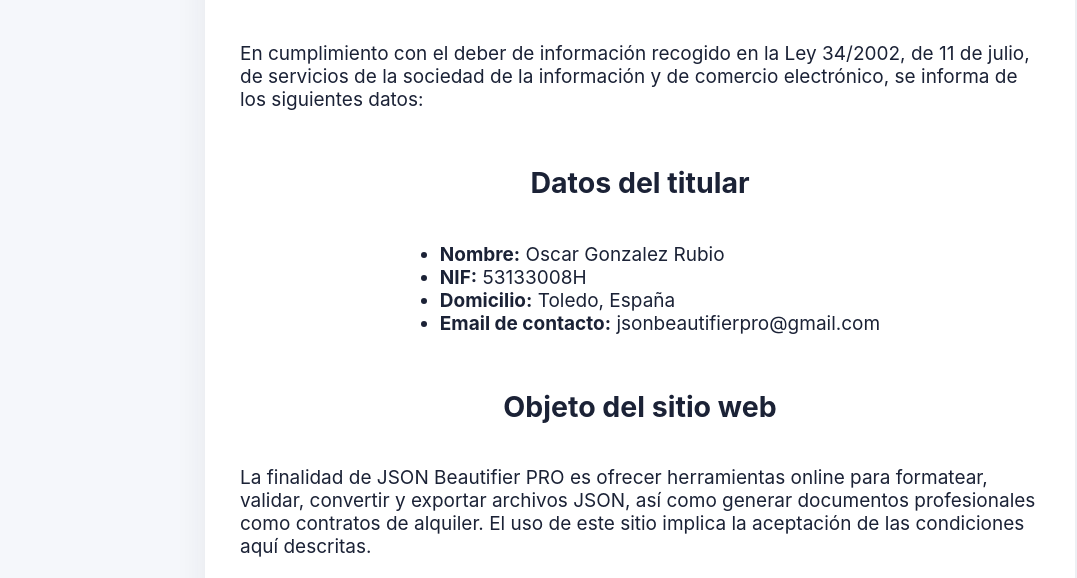
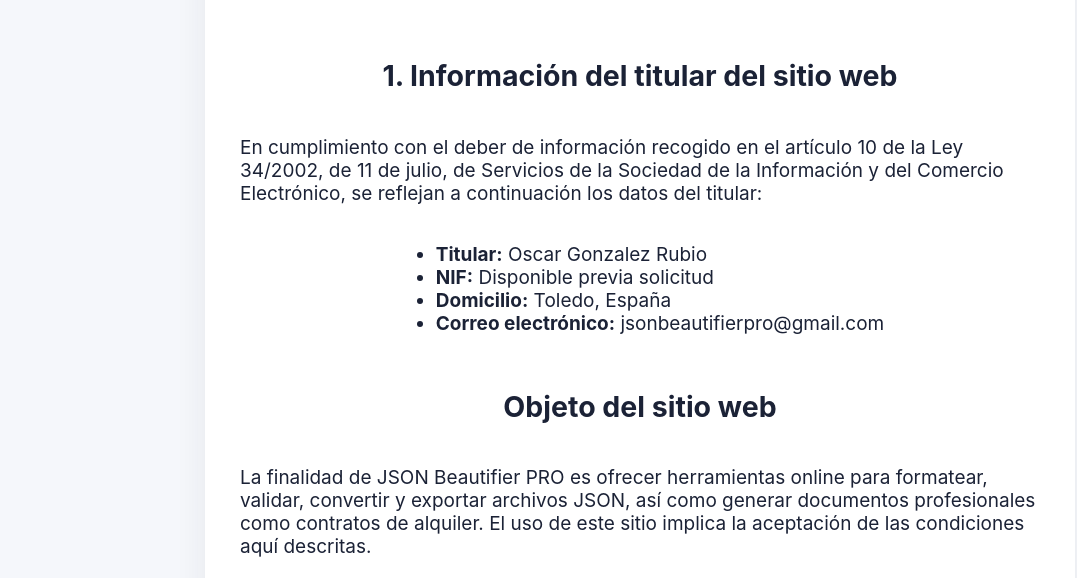
Before and after one commit to Chellene/Json-Beautifier-pro, a plain HTML site: page aviso-legal.html in a window 1280 px wide. Shown: the part 222-800 px from the top of the page, without its empty margins (0-1077 px from the left). Drawn offline with Linux system fonts and the light colour scheme.

Commit message:
Add files via upload

```diff
--- a/aviso-legal.html
+++ b/aviso-legal.html
@@ -48,15 +48,16 @@
     <main class="legal">
     <h1>Aviso Legal</h1>
 
-    <p>En cumplimiento con el deber de información recogido en la Ley 34/2002, de 11 de julio, de servicios de la sociedad de la información y de comercio electrónico, se informa de los siguientes datos:</p>
-
-    <h2>Datos del titular</h2>
-    <ul>
-      <li><strong>Nombre:</strong> Oscar Gonzalez Rubio</li>
-      <li><strong>NIF:</strong> 53133008H</li>
-      <li><strong>Domicilio:</strong> Toledo, España</li>
-      <li><strong>Email de contacto:</strong> jsonbeautifierpro@gmail.com</li>
-    </ul>
+    <h2>1. Información del titular del sitio web</h2>
+<p>
+  En cumplimiento con el deber de información recogido en el artículo 10 de la Ley 34/2002, de 11 de julio, de Servicios de la Sociedad de la Información y del Comercio Electrónico, se reflejan a continuación los datos del titular:
+</p>
+<ul>
+  <li><strong>Titular:</strong> Oscar Gonzalez Rubio</li>
+  <li><strong>NIF:</strong> Disponible previa solicitud</li>
+  <li><strong>Domicilio:</strong> Toledo, España</li>
+  <li><strong>Correo electrónico:</strong> jsonbeautifierpro@gmail.com</li>
+</ul>
 
     <h2>Objeto del sitio web</h2>
     <p>La finalidad de JSON Beautifier PRO es ofrecer herramientas online para formatear, validar, convertir y exportar archivos JSON, así como generar documentos profesionales como contratos de alquiler. El uso de este sitio implica la aceptación de las condiciones aquí descritas.</p>
```
Also changed, not shown: contacto.html (+1 -1 lines).
